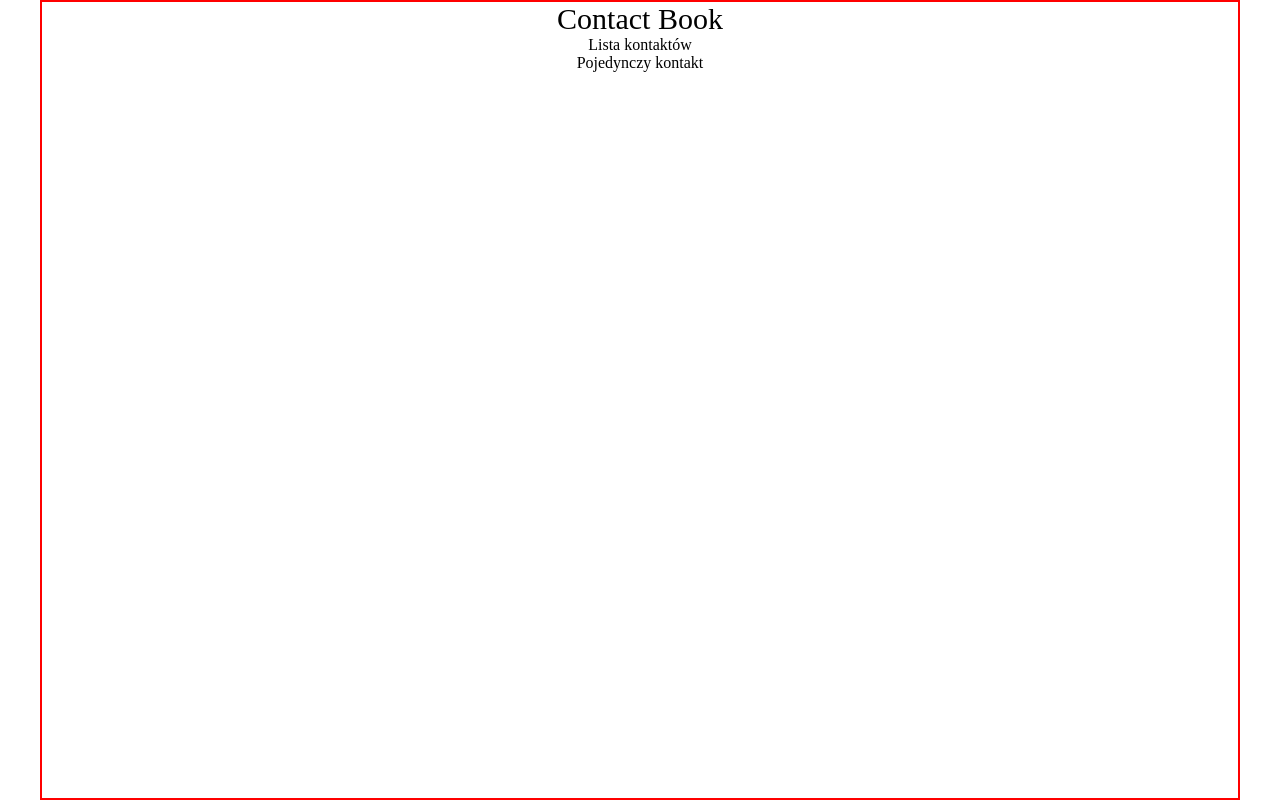
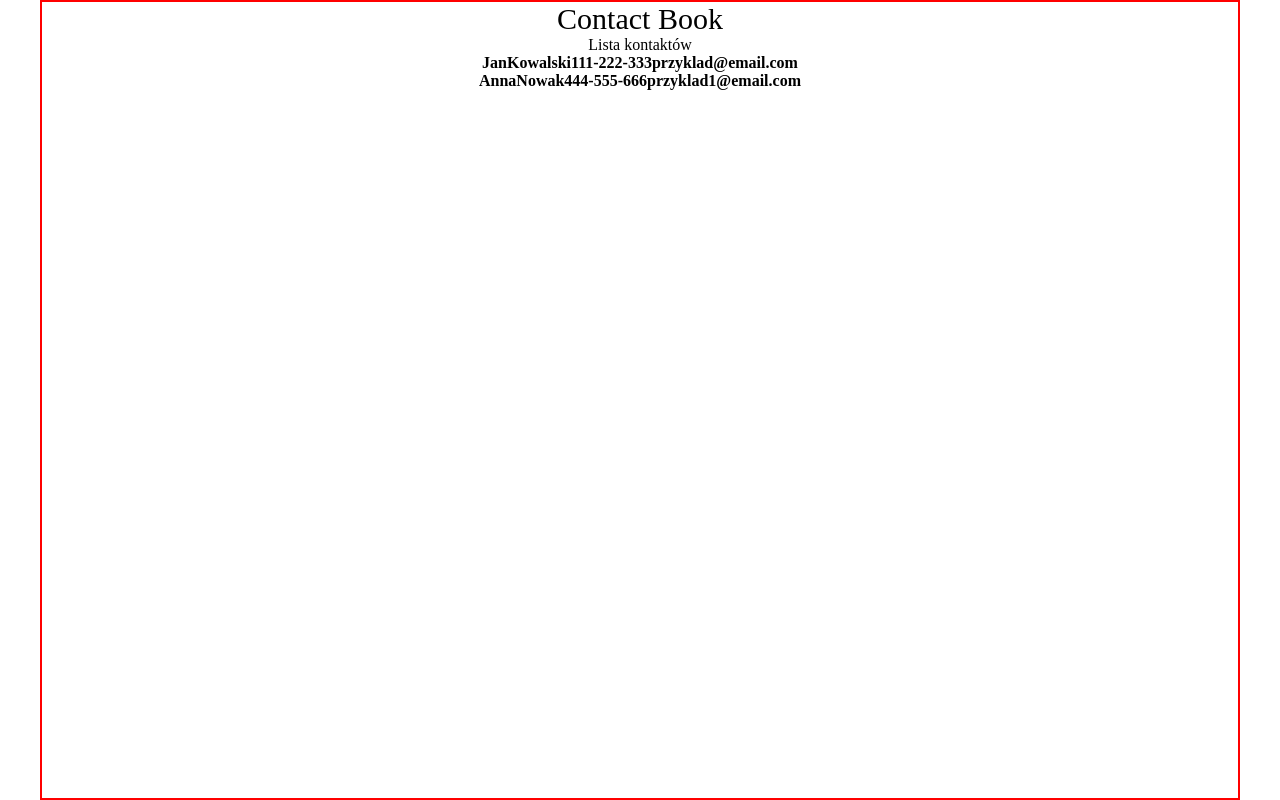
Before and after one commit to mstankiewicz1/ContactBook, a React app: page / in a window 1280 px wide. Built offline with nearby package versions, Linux system fonts and the light colour scheme.

Commit message:
Postepy 02.08.19r godz 01:40

```diff
--- a/js/App.jsx
+++ b/js/App.jsx
@@ -4,7 +4,7 @@ import ContactList from './ContactList.jsx';
 
 class App extends React.Component {
 
-    /*state = {
+    state = {
         contacts: [
                     {
                         id: 0,
@@ -21,7 +21,7 @@ class App extends React.Component {
                         email: 'przyklad1@email.com',
                     }
                 ]
-            };*/
+            };
 
 
 
@@ -29,7 +29,7 @@ class App extends React.Component {
         return (
             <div className="container">
                 <h1>Contact Book</h1>
-                <ContactList/>
+                <ContactList contacts={this.state.contacts}/>
             </div>
         )
     }
--- a/js/ContactList.jsx
+++ b/js/ContactList.jsx
@@ -2,12 +2,20 @@ import React from 'react';
 import SingleContact from './SingleContact.jsx';
 
 
-const ContactList = () => {
+const ContactList = (props) => {
+
+    const contacts = props.contacts.map(contact =>
+        <SingleContact
+            key={contact.id}
+            contact={contact}
+        />
+    );
+
 
     return (
             <div className="contactList">
                 <h2>Lista kontaktów</h2>
-                <SingleContact/>
+                {contacts}
             </div>
         )
 
--- a/js/SingleContact.jsx
+++ b/js/SingleContact.jsx
@@ -1,12 +1,17 @@
 import React from 'react';
 
 
-const SingleContact = () => {
+const SingleContact = (props) => {
 
     return (
-        <h3>
-            Pojedynczy kontakt
-        </h3>
+        <div>
+            <p>
+                <strong>{props.contact.name}</strong>
+                <strong>{props.contact.surname}</strong>
+                <strong>{props.contact.phone}</strong>
+                <strong>{props.contact.email}</strong>
+            </p>
+        </div>
     )
 
 
```
Also changed, not shown: js/out.js.
